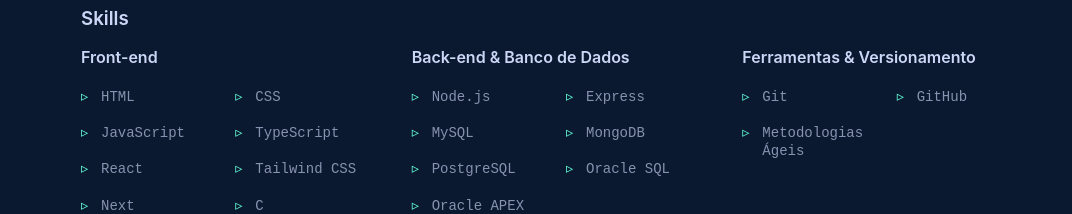
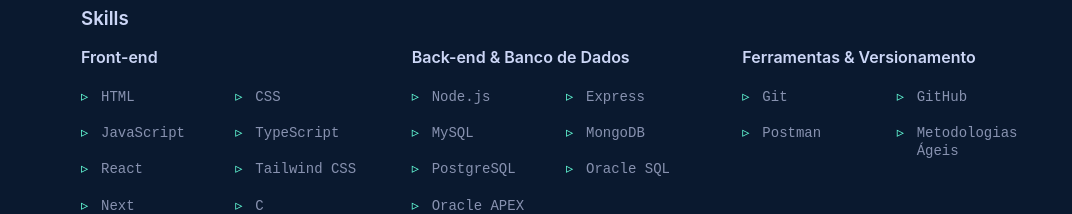
Before and after one commit to GiovannyLino/Portfolio, a React (Vite) app: page / in a window 1280 px wide. Shown: the part 1160-1374 px from the top of the page, without its empty margins (79-1151 px from the left). Built offline with nearby package versions, Linux system fonts and the light colour scheme; a web font is replaced by a local one.

Commit message:
Update About.tsx

```diff
--- a/src/sections/About.tsx
+++ b/src/sections/About.tsx
@@ -15,7 +15,7 @@
       skills: {
         frontEnd: ['HTML', 'CSS', 'JavaScript', 'TypeScript', 'React', 'Tailwind CSS', 'Next', 'C', 'Java'],
         backEnd: ['Node.js', 'Express', 'MySQL', 'MongoDB', 'PostgreSQL', 'Oracle SQL', 'Oracle APEX'],
-        tools: ['Git', 'GitHub', 'Metodologias Ágeis'],
+        tools: ['Git', 'GitHub', 'Postman', 'Metodologias Ágeis'],
       },
       sections: {
         frontEnd: 'Front-end',
@@ -33,7 +33,7 @@
       skills: {
         frontEnd: ['HTML', 'CSS', 'JavaScript', 'TypeScript', 'React', 'Tailwind CSS', 'Next', 'C', 'Java'],
         backEnd: ['Node.js', 'Express', 'MySQL', 'MongoDB', 'PostgreSQL', 'Oracle SQL', 'Oracle APEX'],
-        tools: ['Git', 'GitHub', 'Metodologias Ágeis'],
+        tools: ['Git', 'GitHub', 'Postman', 'Metodologias Ágeis'],
       },
       sections: {
         frontEnd: 'Front-end',
```
